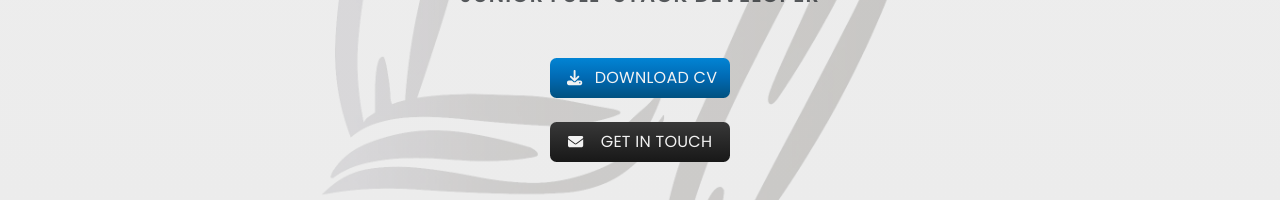
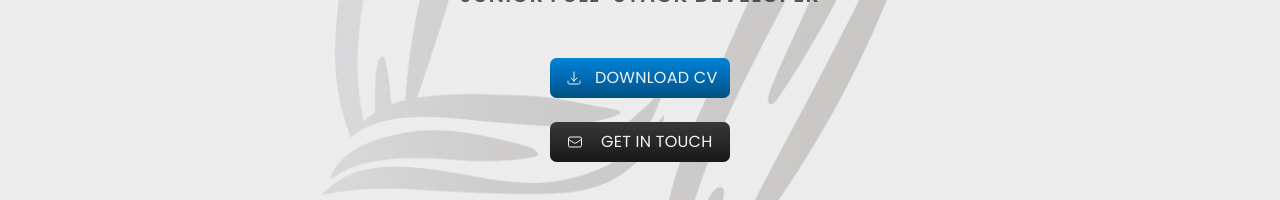
Before and after one commit to j0hanz/j0hanz-portfolio, a React (Create React App) app: page / in a window 1280 px wide. Shown: the part 460-660 px from the top of the page. Built offline with nearby package versions, Linux system fonts and the light colour scheme; no server answers.

Commit message:
Replace FontAwesome icons with react-icons and adjust button icon styles

```diff
--- a/src/App.module.css
+++ b/src/App.module.css
@@ -239,7 +239,6 @@ body {
 }
 
 .buttonIcon {
-  font-size: 0.95rem;
   color: var(--btn-icon-color);
 }
 
--- a/src/sections/Hero.js
+++ b/src/sections/Hero.js
@@ -2,8 +2,7 @@ import React, { useState, useCallback } from 'react';
 import { Container, Row, Col, Spinner, Button } from 'react-bootstrap';
 import Image from '../assets/image_me.webp';
 import styles from './styles/Hero.module.css';
-import { FontAwesomeIcon } from '@fortawesome/react-fontawesome';
-import { faDownload, faEnvelope } from '@fortawesome/free-solid-svg-icons';
+import { HiOutlineEnvelope, HiOutlineArrowDownTray } from 'react-icons/hi2';
 import ModalCv from '../components/ModalCv';
 import ImageModal from '../components/ImageModal';
 import appStyles from '../App.module.css';
@@ -79,19 +78,15 @@ const Hero = () => {
                     />
                   ) : (
                     <>
-                      <FontAwesomeIcon
-                        icon={faDownload}
-                        className={`ps-1 ${appStyles.buttonIcon}`}
+                      <HiOutlineArrowDownTray
+                        className={`${appStyles.buttonIcon} ${styles.buttonIcon}`}
                       />
                       <span className={appStyles.buttonText}>Download CV</span>
                     </>
                   )}
                 </Button>
                 <Button href="#contact" className={contactButtonClass}>
-                  <FontAwesomeIcon
-                    icon={faEnvelope}
-                    className={appStyles.buttonIcon}
-                  />
+                  <HiOutlineEnvelope className={appStyles.buttonIcon} />
                   <span className={appStyles.buttonText}>Get in Touch</span>
                 </Button>
               </div>
--- a/src/sections/styles/Hero.module.css
+++ b/src/sections/styles/Hero.module.css
@@ -33,6 +33,10 @@
 
 .contactButton {
   background-image: var(--btn-bg-dark);
+}
+
+.buttonIcon {
+  margin-left: 0.25rem !important;
 }
 
 @media (max-width: 768px) {
```
